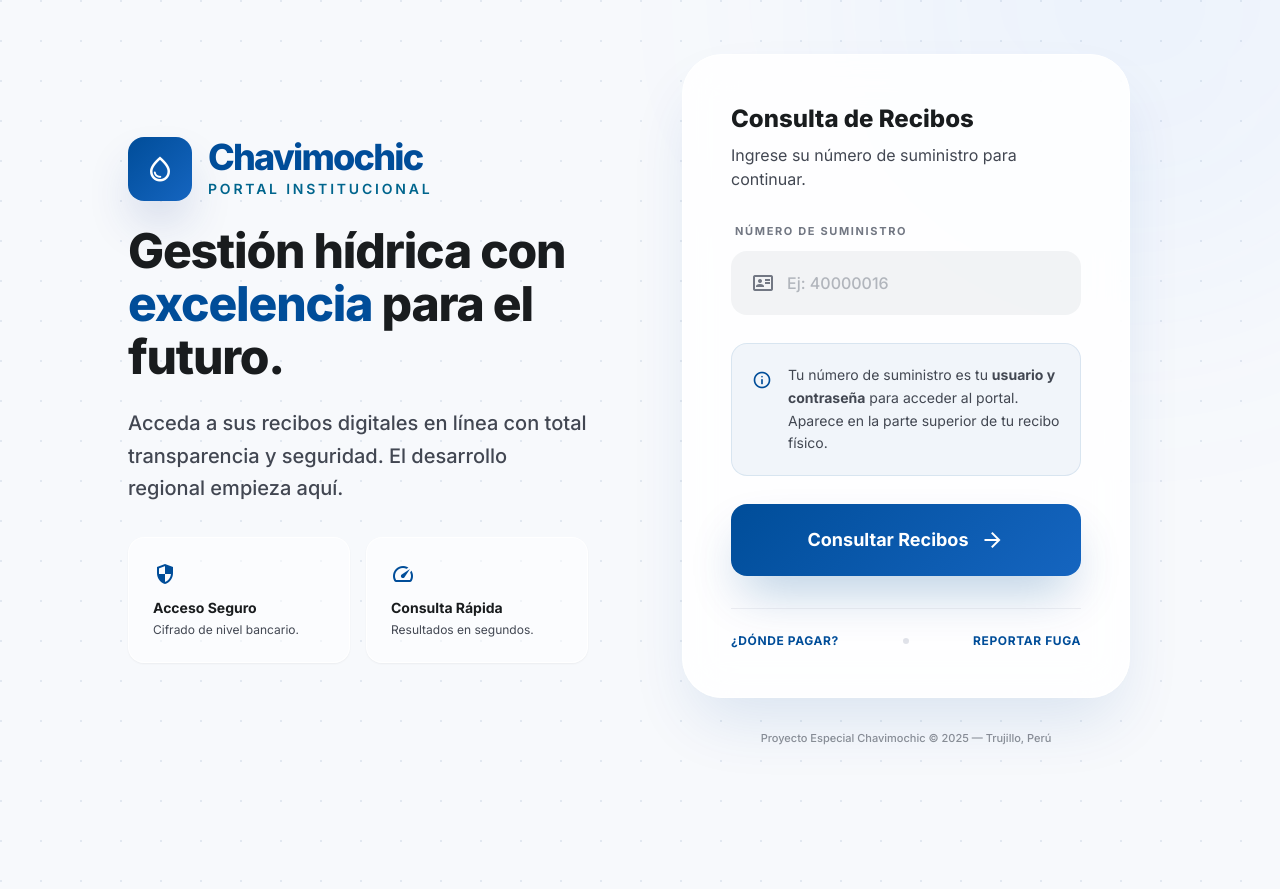
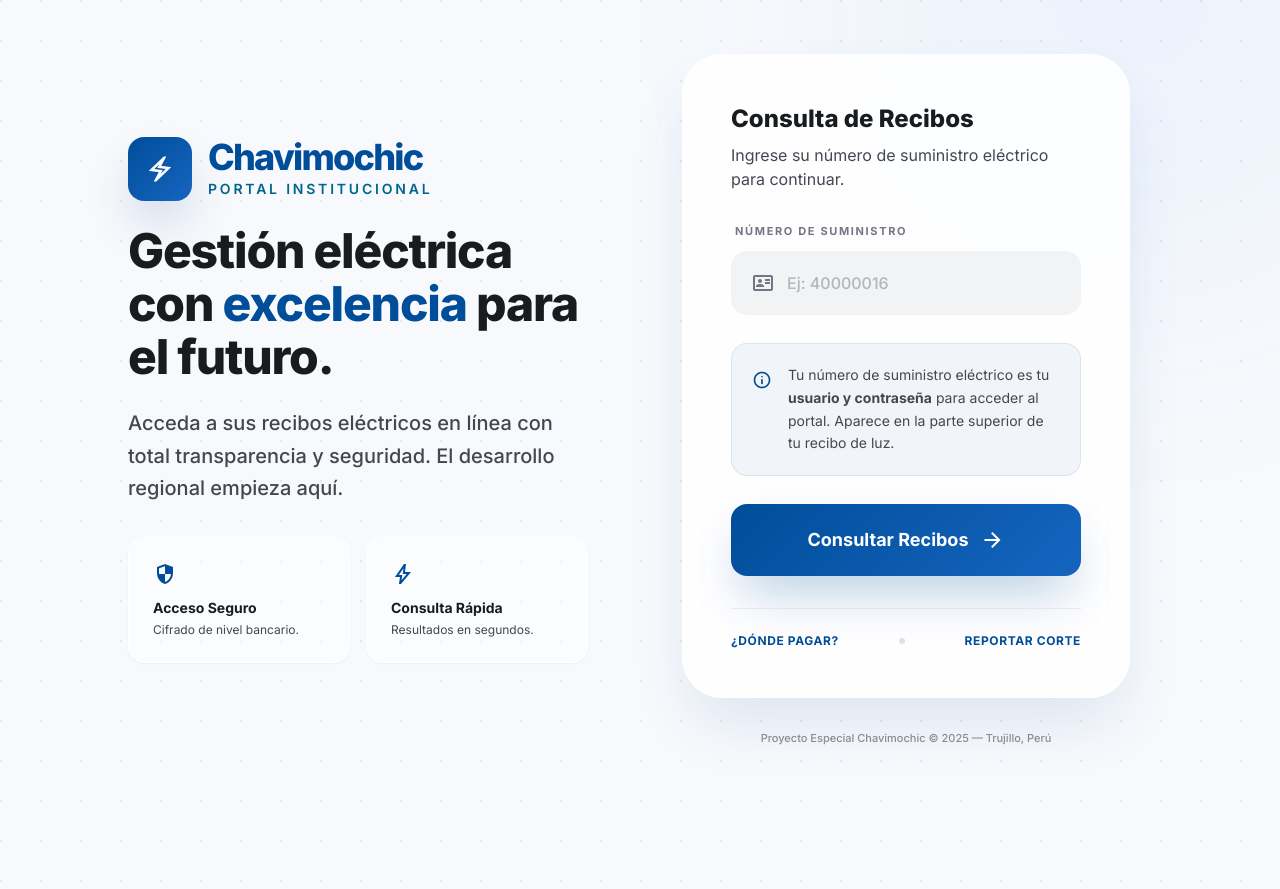
Before and after one commit to Jimsy1977/recibos, a Flask app: page / in a window 1280 px wide; the page is wider, and only the part inside the window is pictured. Shown: the top 889 px of that part. Run offline with Flask 3, Linux system fonts and the light colour scheme; some libraries are stand-ins or nearby versions.

Commit message:
Cambio contexto: gestion electrica (no hidrica) - actualizar textos e iconos

```diff
--- a/templates/error.html
+++ b/templates/error.html
@@ -31,7 +31,7 @@
 <header class="fixed top-0 w-full z-50 bg-slate-50/80 backdrop-blur-xl shadow-sm">
   <div class="flex items-center justify-between px-4 md:px-6 py-4 w-full">
     <div class="flex items-center gap-2 text-primary">
-      <span class="material-symbols-outlined" style="font-variation-settings:'FILL' 1">water_drop</span>
+      <span class="material-symbols-outlined" style="font-variation-settings:'FILL' 1">electric_bolt</span>
       <span class="text-xl font-bold tracking-tighter">Chavimochic</span>
     </div>
     <a href="/" class="text-slate-500 hover:bg-primary/5 transition-colors p-2 rounded-full">
--- a/templates/index.html
+++ b/templates/index.html
@@ -4,7 +4,7 @@
 <meta charset="utf-8"/>
 <meta content="width=device-width, initial-scale=1.0" name="viewport"/>
 <title>Chavimochic - Consulta de Recibos</title>
-<meta name="description" content="Consulta y visualiza tus recibos de agua del Proyecto Especial Chavimochic ingresando tu número de suministro."/>
+<meta name="description" content="Consulta y visualiza tus recibos de electricidad del Proyecto Especial Chavimochic ingresando tu número de suministro."/>
 <script src="https://cdn.tailwindcss.com?plugins=forms,container-queries"></script>
 <link href="https://fonts.googleapis.com/css2?family=Inter:wght@300;400;500;600;700;800&display=swap" rel="stylesheet"/>
 <link href="https://fonts.googleapis.com/css2?family=Material+Symbols+Outlined:wght,FILL@100..700,0..1&display=swap" rel="stylesheet"/>
@@ -58,7 +58,7 @@
     <header class="space-y-6">
       <div class="flex items-center gap-4">
         <div class="w-16 h-16 rounded-2xl liquid-gradient flex items-center justify-center shadow-2xl shadow-blue-900/30">
-          <span class="material-symbols-outlined text-white text-3xl">water_drop</span>
+          <span class="material-symbols-outlined text-white text-3xl">electric_bolt</span>
         </div>
         <div>
           <h1 class="text-primary font-extrabold text-4xl tracking-tighter leading-none">Chavimochic</h1>
@@ -66,10 +66,10 @@
         </div>
       </div>
       <h2 class="text-on-surface font-extrabold text-5xl tracking-tight leading-[1.1]">
-        Gestión hídrica con <span class="text-primary">excelencia</span> para el futuro.
+        Gestión eléctrica con <span class="text-primary">excelencia</span> para el futuro.
       </h2>
       <p class="text-on-surface-variant font-medium text-xl leading-relaxed max-w-lg">
-        Acceda a sus recibos digitales en línea con total transparencia y seguridad. El desarrollo regional empieza aquí.
+        Acceda a sus recibos eléctricos en línea con total transparencia y seguridad. El desarrollo regional empieza aquí.
       </p>
     </header>
     <div class="grid grid-cols-2 gap-4">
@@ -79,7 +79,7 @@
         <p class="text-xs text-on-surface-variant mt-1">Cifrado de nivel bancario.</p>
       </div>
       <div class="p-6 rounded-2xl bg-white/50 border border-white/80 shadow-sm">
-        <span class="material-symbols-outlined text-primary mb-3 block">speed</span>
+        <span class="material-symbols-outlined text-primary mb-3 block">bolt</span>
         <p class="font-bold text-on-surface text-sm">Consulta Rápida</p>
         <p class="text-xs text-on-surface-variant mt-1">Resultados en segundos.</p>
       </div>
@@ -92,17 +92,17 @@
     <!-- Mobile logo -->
     <div class="lg:hidden flex flex-col items-center mb-8 text-center">
       <div class="w-14 h-14 rounded-xl liquid-gradient flex items-center justify-center shadow-lg shadow-blue-900/20 mb-4">
-        <span class="material-symbols-outlined text-white text-2xl">water_drop</span>
+        <span class="material-symbols-outlined text-white text-2xl">electric_bolt</span>
       </div>
       <h1 class="text-primary font-extrabold text-2xl tracking-tighter mb-1">Chavimochic</h1>
-      <p class="text-on-surface-variant font-medium text-base px-4">Gestión hídrica con transparencia.</p>
+      <p class="text-on-surface-variant font-medium text-base px-4">Gestión eléctrica con transparencia.</p>
     </div>
 
     <!-- Card -->
     <section class="glass-panel w-full max-w-md rounded-[2.5rem] p-8 md:p-12 shadow-[0_32px_64px_-12px_rgba(0,77,153,0.12)] border border-white relative overflow-hidden">
       <div class="mb-8">
         <h2 class="text-on-surface font-extrabold text-2xl mb-2">Consulta de Recibos</h2>
-        <p class="text-on-surface-variant text-base">Ingrese su número de suministro para continuar.</p>
+        <p class="text-on-surface-variant text-base">Ingrese su número de suministro eléctrico para continuar.</p>
       </div>
 
       <form action="/consultar" method="POST" class="space-y-7" id="login-form">
@@ -126,7 +126,7 @@
         <div class="flex items-start gap-4 p-5 bg-primary/5 rounded-2xl border border-primary/10">
           <span class="material-symbols-outlined text-primary text-xl mt-0.5">info</span>
           <p class="text-sm text-on-surface-variant leading-relaxed">
-            Tu número de suministro es tu <strong>usuario y contraseña</strong> para acceder al portal. Aparece en la parte superior de tu recibo físico.
+            Tu número de suministro eléctrico es tu <strong>usuario y contraseña</strong> para acceder al portal. Aparece en la parte superior de tu recibo de luz.
           </p>
         </div>
 
@@ -140,7 +140,7 @@
       <div class="mt-8 pt-6 border-t border-outline-variant/30 flex justify-between items-center">
         <span class="text-xs font-bold text-primary uppercase tracking-wider">¿Dónde pagar?</span>
         <div class="w-1.5 h-1.5 rounded-full bg-outline-variant/50"></div>
-        <span class="text-xs font-bold text-primary uppercase tracking-wider">Reportar fuga</span>
+        <span class="text-xs font-bold text-primary uppercase tracking-wider">Reportar corte</span>
       </div>
     </section>
 
--- a/templates/loading.html
+++ b/templates/loading.html
@@ -39,7 +39,7 @@
 
 <header class="fixed top-0 w-full z-50 flex items-center justify-center px-6 py-6">
   <div class="flex items-center gap-2">
-    <span class="material-symbols-outlined text-primary text-3xl" style="font-variation-settings:'FILL' 1">water_drop</span>
+    <span class="material-symbols-outlined text-primary text-3xl" style="font-variation-settings:'FILL' 1">electric_bolt</span>
     <h1 class="text-xl font-extrabold tracking-tighter text-primary uppercase">Chavimochic</h1>
   </div>
 </header>
@@ -95,9 +95,9 @@
 <script>
   const suministro = "{{ suministro }}";
   const mensajes = [
-    "Abriendo portal y buscando recibos, por favor espera...",
+    "Abriendo portal y buscando recibos eléctricos...",
     "Ingresando al portal de Chavimochic...",
-    "Autenticando número de suministro...",
+    "Autenticando número de suministro eléctrico...",
     "Navegando a la sección de recibos...",
     "Descargando los archivos PDF...",
     "Procesando documentos, casi listo...",
--- a/templates/recibos.html
+++ b/templates/recibos.html
@@ -38,7 +38,7 @@
         <span class="material-symbols-outlined">arrow_back</span>
       </a>
       <div class="flex items-center gap-1.5">
-        <span class="material-symbols-outlined text-primary" style="font-variation-settings:'FILL' 1">water_drop</span>
+        <span class="material-symbols-outlined text-primary" style="font-variation-settings:'FILL' 1">electric_bolt</span>
         <h1 class="text-xl font-bold tracking-tighter text-primary">Chavimochic</h1>
       </div>
     </div>
@@ -115,9 +115,9 @@
         <span class="material-symbols-outlined text-2xl">info</span>
       </div>
       <div>
-        <h4 class="font-extrabold text-lg md:text-xl text-on-secondary-container mb-1">¿Necesita ayuda con sus recibos?</h4>
+        <h4 class="font-extrabold text-lg md:text-xl text-on-secondary-container mb-1">¿Necesita ayuda con sus recibos eléctricos?</h4>
         <p class="text-sm md:text-base text-on-secondary-container/80 leading-relaxed">
-          Sus recibos digitales están disponibles las 24 horas. Si tiene discrepancias, contacte a la oficina de Chavimochic en Trujillo al <strong>(044) 482222</strong>.
+          Sus recibos eléctricos digitales están disponibles las 24 horas. Si tiene discrepancias, contacte a la oficina de Chavimochic en Trujillo al <strong>(044) 482222</strong>.
         </p>
       </div>
     </div>
```
